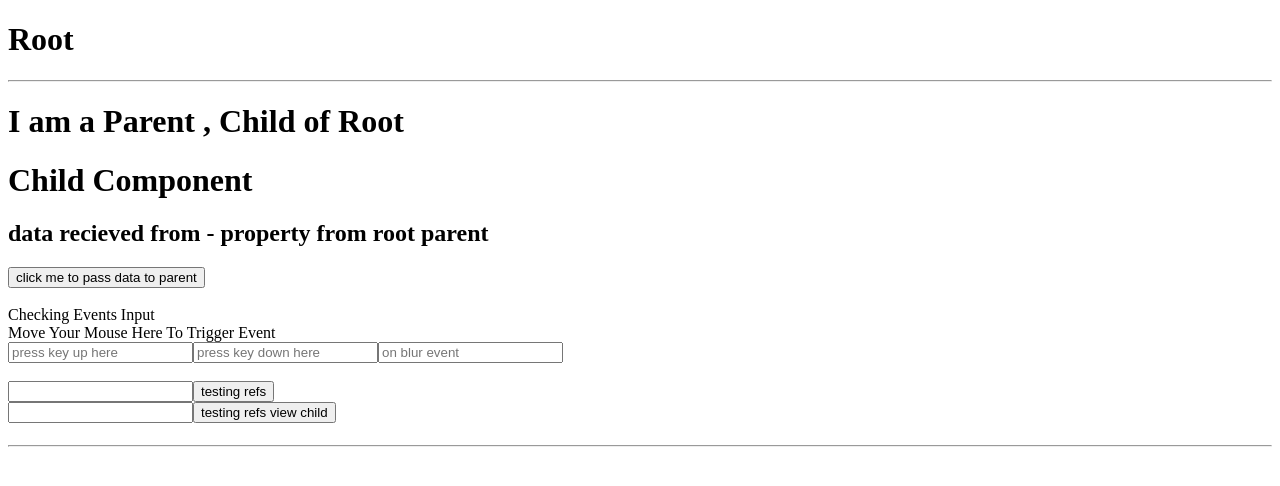
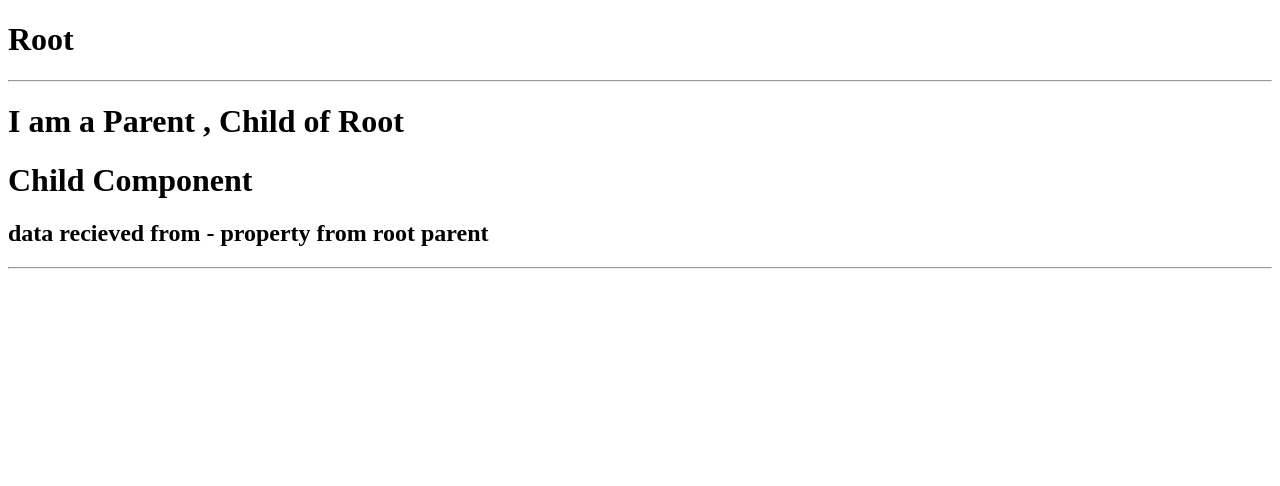
Before and after one commit to guruttn/knowledgeMeetAngular, an Angular app: page / in a window 1280 px wide. Shown: the top 486 px of the page. Built offline with nearby package versions, Linux system fonts and the light colour scheme.

Commit message:
parent to child data transfer

```diff
--- a/src/app/child/child.component.html
+++ b/src/app/child/child.component.html
@@ -1,17 +1,2 @@
 <h1>Child Component</h1>
 <h2>data recieved from - {{data}}</h2>
-<button (click)="event_triggered()">click me to pass data to parent</button>
-<br>
-<br>
-<label>Checking Events Input</label><br>
-<span (mouseenter)="Onmousentered()">Move Your Mouse Here To Trigger Event</span><br>
-<input type="text" (keyup)=" Onkeyup()" placeholder="press key up here">
-<input type="text" (keydown)="Onkeydown()" placeholder="press key down here">
-<input type="text" (blur)="OnBlur()" placeholder="on blur event">
-<br>
-<br>
-<input type="text" #refs>
-<button (click)="fnc(refs)">testing refs</button><br>
-<input type="text" #text>
-<button (click)="fnc1()">testing refs view child</button>
-<h1>{{val}}</h1>
--- a/src/app/child/child.component.ts
+++ b/src/app/child/child.component.ts
@@ -9,49 +9,9 @@ export class ChildComponent implements OnInit {
 
   constructor() { }
 
-  val;
-  @ViewChild('text', { static: true }) text: ElementRef
-
-  //event we are listening
-  @Output() eventFromChild = new EventEmitter<number>()
-  @Output('e2') eventtwo = new EventEmitter<string>()
-
 
   //getting data from parents
   @Input() data: string
-
-  //emitting event and passing data
-  event_triggered() {
-    this.eventFromChild.emit(6)
-  }
-
-  // different events
-
-  Onkeyup() {
-    alert("key up pressed")
-    this.eventtwo.emit("Event Triggered")
-  }
-
-  Onkeydown() {
-    alert("key down pressed")
-  }
-
-  Onmousentered() {
-    alert("mouse moved here")
-  }
-
-  OnBlur() {
-    alert("moved out of focus")
-  }
-
-  fnc(dta) {
-    console.log(dta.value)
-    this.val = dta.value
-  }
-
-  fnc1() {
-    console.log(this.text.nativeElement.value)
-  }
 
   ngOnInit(): void {
   }
--- a/src/app/parent/parent.component.html
+++ b/src/app/parent/parent.component.html
@@ -1,7 +1,6 @@
 <h1>I am a Parent , Child of Root</h1>
 
-<app-child [data]="prop_from_parent" (eventFromChild)="add($event)" (e2)="str($event)">
+<app-child [data]="prop_from_parent">
 
 </app-child>
 <hr>
-{{total}}
--- a/src/app/parent/parent.component.ts
+++ b/src/app/parent/parent.component.ts
@@ -8,18 +8,9 @@ import { Component, Input, EventEmitter, Output, ViewChild, ElementRef } from "@
 })
 
 export class Parent {
-    title = 'MyApp2';
+    title = 'Components';
     total: number
     prop_from_parent: string = "property from root parent"
 
-    add(event_data: number) {
-        this.total = event_data + 10;
-        alert("data recieved from parent")
-    }
-
-    str(event_d: string) {
-        alert(`data recived is + ${event_d}`)
-    }
-
 
 }
```
